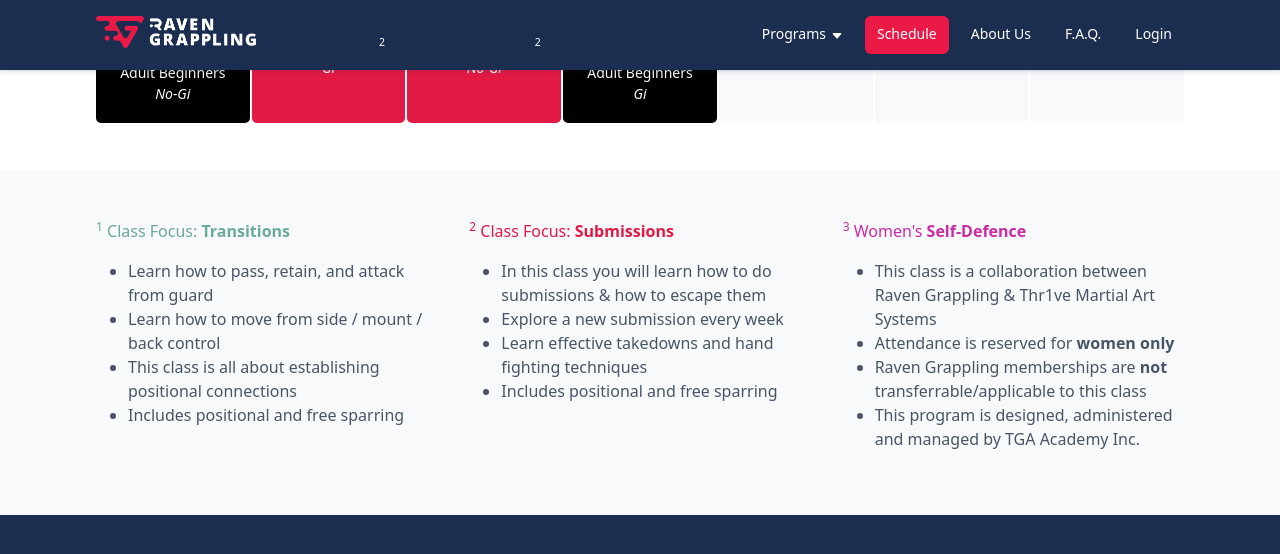
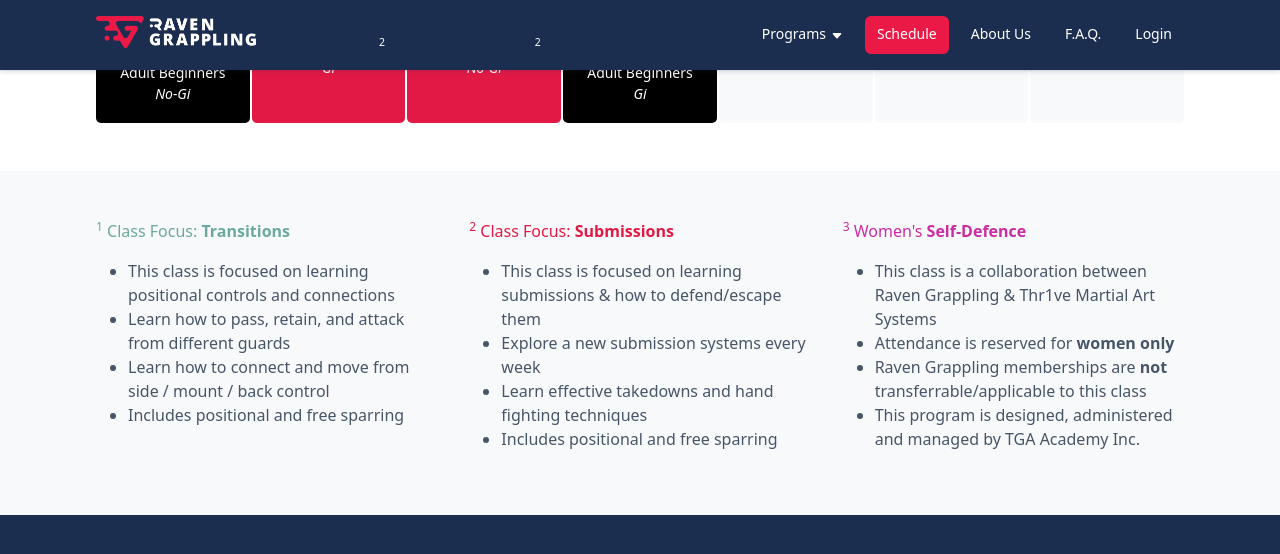
Before and after one commit to RavenGrappling/RavenGrappling.github.io, a Jekyll site: the page built from pages/schedule.html, in a window 1280 px wide and 900 px high, scrolled down 931 px, cut to the strip 0-559 px from the top of the window. Shown: the top 554 px of the strip. Built offline with Jekyll 4.4.1, drawn with Linux system fonts in a browser that asks for light colours.

Commit message:
Update schedule.html

```diff
--- a/pages/schedule.html
+++ b/pages/schedule.html
@@ -222,13 +222,13 @@
       </p>
       <ul>
         <li>
-          Learn how to pass, retain, and attack from guard
+          This class is focused on learning positional controls and connections
         </li>
         <li>
-          Learn how to move from side / mount / back control
+          Learn how to pass, retain, and attack from different guards
         </li>
         <li>
-          This class is all about establishing positional connections
+          Learn how to connect and move from side / mount / back control
         </li>
         <li>
           Includes positional and free sparring
@@ -244,10 +244,10 @@
       </p>
       <ul>
         <li>
-          In this class you will learn how to do submissions & how to escape them
+          This class is focused on learning submissions & how to defend/escape them
         </li>
         <li>
-          Explore a new submission every week
+          Explore a new submission systems every week
         </li>
         <li>
           Learn effective takedowns and hand fighting techniques
```
